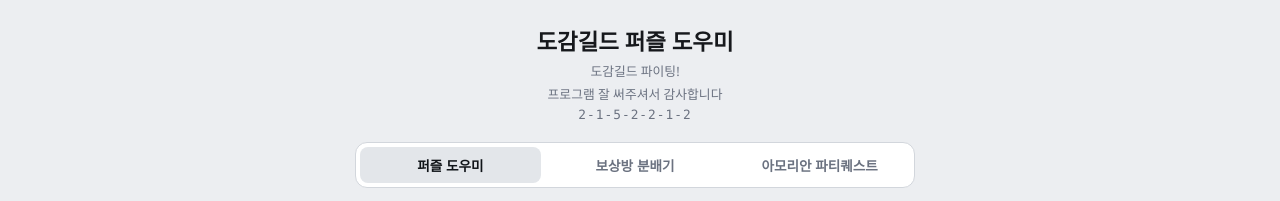
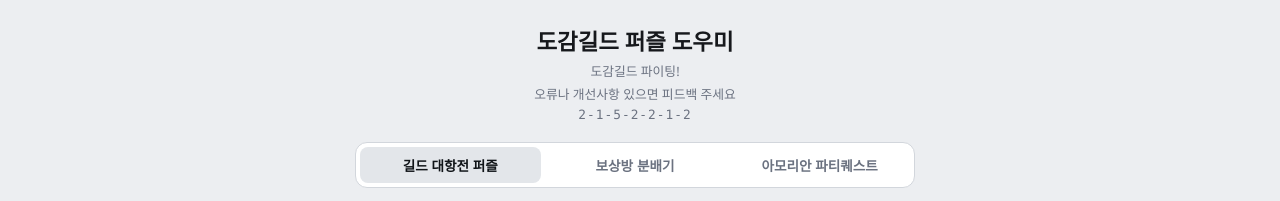
Before and after one commit to CamperInTheWoods/maple_dogam_number_game_sup, a plain HTML site: page game-helper.html in a window 1280 px wide. Shown: the top 201 px of the page. Drawn offline with Linux system fonts and the light colour scheme.

Commit message:
Feat: 퍼즐 탭 이름을 "길드 대항전 퍼즐"로 변경
Co-Authored-By: Claude Sonnet 5 <noreply@anthropic.com>

```diff
--- a/game-helper.html
+++ b/game-helper.html
@@ -645,11 +645,11 @@ h1 {
 <div class="container">
   <h1>도감길드 퍼즐 도우미</h1>
   <p class="subtitle" style="margin-bottom:4px;">도감길드 파이팅!</p>
-  <p class="subtitle" style="margin-bottom:4px;">프로그램 잘 써주셔서 감사합니다</p>
+  <p class="subtitle" style="margin-bottom:4px;">오류나 개선사항 있으면 피드백 주세요</p>
   <p class="subtitle code-line">2-1-5-2-2-1-2</p>
 
   <div class="tab-bar">
-    <button class="tab-btn active" onclick="switchTab('gildae')">퍼즐 도우미</button>
+    <button class="tab-btn active" onclick="switchTab('gildae')">길드 대항전 퍼즐</button>
     <button class="tab-btn" onclick="switchTab('reward')">보상방 분배기</button>
     <button class="tab-btn" onclick="switchTab('amo')">아모리안 파티퀘스트</button>
   </div>
```
Also changed, not shown: index.html (+1 -1 lines).
